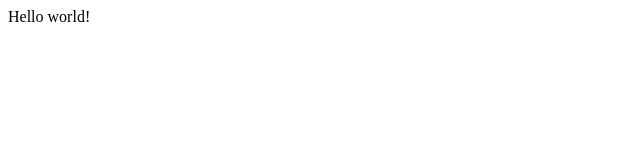
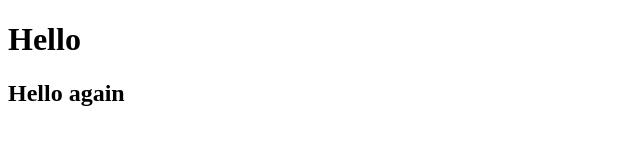
Before and after one commit to AdamanskaHub/gatsby-mine, a Gatsby site: page / in a window 1280 px wide. Shown: the whole page, without its empty margins (0-640 px from the left). Built offline with nearby package versions, Linux system fonts and the light colour scheme; Gatsby itself is replaced by a stand-in of ours.

Commit message:
Index part 1

```diff
--- a/src/pages/index.js
+++ b/src/pages/index.js
@@ -1,3 +1,12 @@
 import React from "react"
 
-export default () => <div>Hello world!</div>
+const IndexPage = () => {
+    return (
+        <div>
+            <h1>Hello</h1>
+            <h2>Hello again</h2>
+        </div>
+    )
+}
+
+export default IndexPage
```
